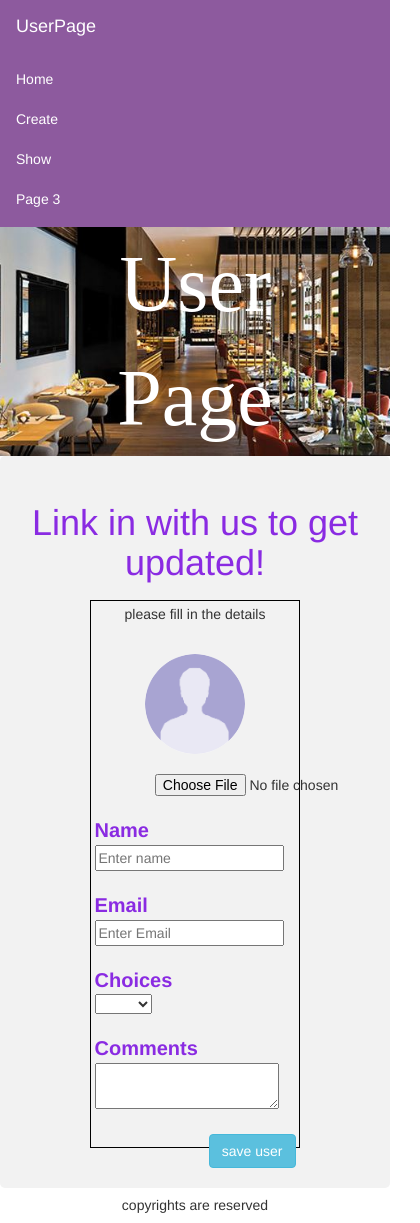
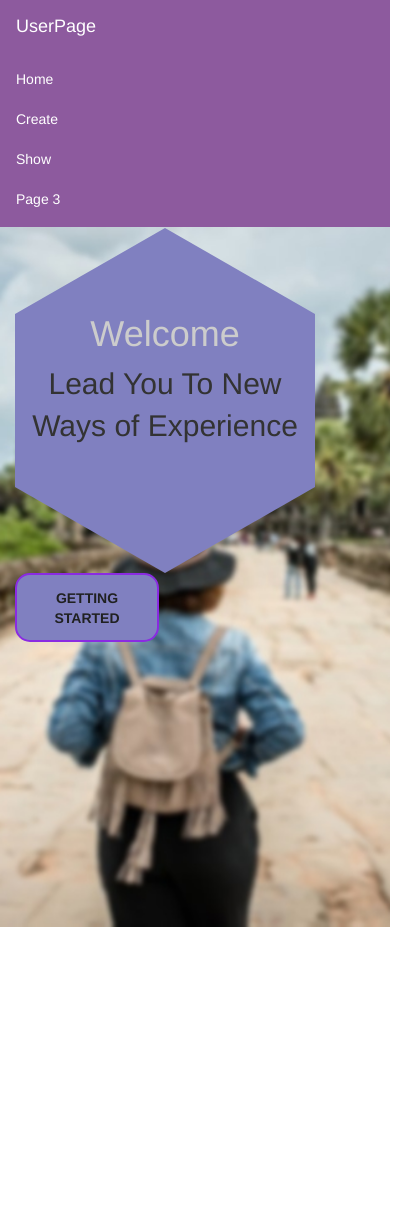
Before and after one commit to alinaali12/AngularApp, an Angular app: page /front-page in a window 390 px wide. Shown: the whole page, 420 px wide, since content can reach past the window. After the commit the page ends 927 px from the top, so only its background shows below. Built offline with nearby package versions, Linux system fonts and the light colour scheme.

Commit message:
editandimproved

```diff
--- a/src/app/app.component.html
+++ b/src/app/app.component.html
@@ -20,9 +20,5 @@
   </div>
 </nav>
 <!-- Card -->
-<header class="bgimg w3-display-container w3-grayscale-min" id="home">
-    <div class="text-center">
-      <span style="font-size:80px; color:white; font-family: Inconsolata;">User<br>Page</span>
-    </div>
-  </header>
+
   <div><router-outlet></router-outlet></div>
--- a/src/app/app.component.scss
+++ b/src/app/app.component.scss
@@ -20,7 +20,7 @@ ul li a{
   .bgimg {
     background-position: center;
     background-size: cover;
-    background-image: url('../assets/images/hotel.jpg');
+
     min-height : 75%;
   }
   .navbar {
--- a/src/app/edit-data/edit-data.component.scss
+++ b/src/app/edit-data/edit-data.component.scss
@@ -0,0 +1,24 @@
+
+body
+{
+  background-color: #fcfcfc;
+}
+.center-div
+{
+  position: absolute;
+  margin: auto;
+  margin-top:5%;
+  top: 0;
+  right: 0;
+  bottom: 0;
+  left: 0;
+  width: 700px;
+  height: 500px;
+  background:#cccccc;
+  border: 2px solid black;
+//   background-image: url('/assets/images/edit.jpg');
+//   background-repeat: no-repeat;
+  border-radius: 3px;
+
+
+}
--- a/src/app/front-page/front-page.component.html
+++ b/src/app/front-page/front-page.component.html
@@ -2,67 +2,74 @@
     <title>Bootstrap Example</title>
     <meta charset="utf-8">
     <meta name="viewport" content="width=device-width, initial-scale=1">
+    <link rel="stylesheet" href="https://www.w3schools.com/w3css/4/w3.css">
     <link rel="stylesheet" href="https://maxcdn.bootstrapcdn.com/bootstrap/3.4.0/css/bootstrap.min.css">
     <script src="https://ajax.googleapis.com/ajax/libs/jquery/3.4.1/jquery.min.js"></script>
     <script src="https://maxcdn.bootstrapcdn.com/bootstrap/3.4.0/js/bootstrap.min.js"></script>
   </head>
+  <body>
+    <div class="container">
+      <div class="row">
+                <div class="col-md-8 space">
 
-<div class="container">
-    <div class="header">
-      <div class="row">
-
-        <div class="col-10 ">
-            <h1>Link in with us to get updated!</h1>
+                  <div class="hexagon"><h1>Welcome</h1><p class="lead">Lead You To New Ways of Experience</p></div>
+                  <div>
+                    <button class="getstart" (click)= "showpage()">Getting Started</button>
+                  </div>
                 </div>
 
-      </div>
+                <div class="col-md-4 space" style="align-content: center; background-color: #EBE0E7;" *ngIf=" pageToggle==='show' || EditToggle==='show'">
 
-    </div>
-
-    <div class="main">
-    <p>please fill in the details</p><br>
                     <form ngNativeValidate (ngSubmit)="SendData()">
                         <div class="row">
                             <img src="assets/images/user.png" alt="Avatar" class="avatar">
                             <br>
                           </div>
 
-        <div class="file"><input type="file" name="image" (change)="onFileChanged($event)"></div>
-        <br>
                           <div class="row">
-            <div class="col-md-4">Name</div>
-            <div class="col-md-8"><input required type="text" placeholder="Enter name" [value]='name' (input)='name=$event.target.value'></div>
+                              <div class="col-md-2"></div>
+                              <div class="col-md-8"><input type="file" name="image" (change)="onFileChanged($event)" *ngIf=" pageToggle==='show'"></div>
                             </div>
                             <br>
+
                             <div class="row">
-            <div class="col-md-4" >Email</div>
-            <div class="col-md-8"><input required pattern="[a-z0-9._%+-]+@[a-z0-9.-]+\.[a-z]{2,}$" type="text" placeholder="Enter Email" [value]='email' (input)='email=$event.target.value' ></div>
+                                <div class="col-md-2" ><label *ngIf="EditToggle==='show'">Name</label></div>
+                                <div class="col-md-8"><input class ="styleinput" required type="text" placeholder="Enter name" [value]='name' (input)='name=$event.target.value' value="{{EditUser.name}}"></div>
                               </div>
                               <br>
+
                               <div class="row">
-            <div class="col-md-4" >Choices</div>
-            <div class="col-md-8"><select required [(ngModel)]="model.choice" name="abc">
-                <option value="lilies">lilies</option>
+                                  <div class="col-md-2" ><label *ngIf="EditToggle==='show'">Email</label></div>
+                                  <div class="col-md-8"><input required pattern="[a-z0-9._%+-]+@[a-z0-9.-]+\.[a-z]{2,}$" type="text" placeholder="Enter Email" [value]='email' (input)='email=$event.target.value' value="{{EditUser.email}}"></div>
+                                </div>
+                                <br>
+
+
+                                <div class="row">
+                                    <div class="col-md-2" ><label *ngIf="EditToggle==='show'">Choices</label></div>
+                                    <div class="col-md-8"><select class="styleinput" required [(ngModel)]="model.choice" name="abc"  value="{{EditUser.choice}}">
+                                        <option selected value="lilies">lilies</option>
                                         <option value="roses">roses</option>
                                         <option value="fillers">fillers</option>
                                       </select></div>
                                   </div>
                                   <br>
+
                                   <div class="row">
-            <div class="col-md-4" >Comments</div>
-            <div class="col-md-8"><textarea required width=100%; [value]='comments' (input)='comments=$event.target.value' ></textarea></div>
+                                      <div class="col-md-2" ><label *ngIf="EditToggle==='show'">Comments</label></div>
+                                      <div class="col-md-8"><textarea placeholder="Comments" class="styleinput" required width=100%; [value]='comments' (input)='comments=$event.target.value'  value="{{EditUser.comments}}"></textarea></div>
                                     </div>
                                     <br>
-          <input type="submit" [ngClass]="{'successactive': status=='clicked'}" class="btn btn-info pull-right" value="save user">
+                                    <input type="button" value="Cancel" (click)= "cancel()" class=" btn btn-danger" style="float: right;" *ngIf=" pageToggle==='show'">
+                                    <input type="submit" [ngClass]="{'successactive': status=='clicked'}" class="btn btn-info pull-right" value="save user" *ngIf=" pageToggle==='show'">
+                                    <input type="button" [ngClass]="{'successactive': status=='clicked'}" class="btn btn-warning pull-right" value=" Edit user" *ngIf=" EditToggle==='show'" (click)=saveChanges(EditUser) style="margin-bottom: 1%;">
+
 
                       </form>
-      <p id="data">{{name}}{{email}}{{choices}}{{Comments}}</p>
+
 
 
                 </div>
-
         </div>
-    <footer>
-    copyrights are reserved
-
-    </footer>
+    </div>
+  </body>
--- a/src/app/front-page/front-page.component.scss
+++ b/src/app/front-page/front-page.component.scss
@@ -1,42 +1,76 @@
+
+$bg: #3c3c3c;
+$white: #fff;
+$black: #202121;
+@mixin transition($property: all, $duration: 0.5s, $ease: cubic-bezier(0.65,-0.25,0.25, 1.95)) {
+  transition: $property $duration $ease;
+}
+
+* {
+  box-sizing: border-box;
+  &::before, &::after {
+    box-sizing: border-box;
+  }
+}
 
 
-*{
-    box-sizing: border-box;
+button {
+  position: relative;
+  display: inline-block;
+  cursor: pointer;
+  outline: none;
+  border: 0;
+  vertical-align: middle;
+  text-decoration: none;
+  font-size: inherit;
+  font-family: inherit;
+
+  &.getstart {
+    @include transition(all, 0.5s, cubic-bezier(0.65,-0.25,0.25,1.95));
+    font-weight: 900;
+    color: $black;
+    width: 40%;
+    border: 2px solid blueviolet;
+    border-radius: 15px;
+    padding: 1.25rem 2rem;
+    background: $white;
+    text-transform: uppercase;
+    background-color: #8080c0;
+    &:hover, &:focus, &:active {
+      letter-spacing: 0.125rem;
     }
-h1
-{
-    padding: 2%;
-    text-align: center;
-    color: blueviolet;
+  }
+}
+
+body {
+
+  background: url('/assets/images/backblur.jpg');
+  background-color: #cccccc;
+  height: 700px;
+  background-position: center;
+  background-repeat: no-repeat;
+  background-size: cover;
+  position: relative;
+}
+.space{
+  margin-top: 10%;
 
 }
-.main
-{
+.hexagon {
+  position: relative;
+  width: 300px;
+  height: 173.21px;
+  background-color: #8080c0;
+  margin: 86.60px 0;
+}
+.lead {
   text-align: center;
-    border: 1px solid black;
-    margin-left:20%;
-    margin-right:20%;
-    text-align: left;
-    padding: 1%;
-
-
+  margin: auto;
+  font-size: 30px;
 }
-.container {
+h1 {
+  color: #cccccc;
   text-align: center;
-    border-radius: 5px;
-    background-color: #f2f2f2;
-    padding: 20px;
-  }
-  p
-  {
-      text-align: center;
-  }
-  .col-md-4
-  {
-      font-weight: bold;
-      font-size: 20px;
-      color: blueviolet;
-
 }
 .avatar {
 
@@ -46,36 +80,66 @@ h1
   display: block;
   margin-left: auto;
   margin-right: auto;
-
-  }
-  .file
-  {
-      text-align: center;
-      margin-left: 30%;
-  }
-  .button{
-    margin-left: auto;
-    margin-right: auto;
-     display: block;
+  margin-top: 5%;
 }
 
-
-  footer
-  {
-    text-align: center;
-    padding: 2%;
-  }
-  .sub-btn {
-    background: blueviolet;
-    margin-left: auto;
-    margin-right: auto;
-    display: block;
-    font-size: 20px;
+.hexagon:before,
+.hexagon:after {
+  content: "";
+  position: absolute;
+  width: 0;
+  border-left: 150px solid transparent;
+  border-right: 150px solid transparent;
 }
 
-  a:hover {
-    background-color: blueviolet;
+.hexagon:before {
+  bottom: 100%;
+  border-bottom: 86.60px solid #8080c0;
+}
+
+.hexagon:after {
+  top: 100%;
+  width: 0;
+  border-top: 86.60px solid #8080c0;
 }
 .successactive{
   background-color: green !important;
 }
+.styleinput {
+  border: none;
+  border-bottom: 4px solid #8842d5;
+  background: #cccccc;
+}
+input[type=text] {
+  border: none;
+  border-bottom: 4px solid #8842d5;
+  background: #cccccc;
+  width: 130px;
+  -webkit-transition: width 0.5s ease-in-out;
+  transition: width 0.5s ease-in-out;
+  margin-left: 10%;
+}
+input[type=text]:focus {
+  width: 100%;
+}
+textarea:focus {
+  width: 100%;
+
+}
+textarea {
+  margin-left: 10%;
+}
+select {
+  margin-left: 10%;
+}
+label {
+  color: #8842d5;
+  margin-left: 10px;
+}
+input[type=file] {
+  margin-left: 10%;
+}
+input[type=button]
+{
+  margin-bottom: 1%;
+}
--- a/src/app/front-page/front-page.component.ts
+++ b/src/app/front-page/front-page.component.ts
@@ -2,6 +2,7 @@ import { Component, OnInit } from '@angular/core';
 import { Usermodel } from '../usermodel';
 import { DataserviceService } from '../dataservice.service';
 import { Router } from '@angular/router';
+
 @Component({
   selector: 'app-front-page',
   templateUrl: './front-page.component.html',
@@ -21,9 +22,22 @@ export class FrontPageComponent implements OnInit {
   filePreview: string;
   userfile: Usermodel = new Usermodel();
   status;
+  pageToggle;
+  EditToggle;
+  EditInfo = new Usermodel();
+  EditUser = new Usermodel();
   constructor(private Serviceobj: DataserviceService) { }
   ngOnInit() {
-    this.model.choice = '';
+    this.model.choice = 'lilies';
+    this.EditToggle = this.Serviceobj.getToggle();
+    this.EditUser = this.Serviceobj.getUser();
+    console.log('onint', this.Serviceobj.getUser());
+  }
+  showpage() {
+    this.EditToggle = '';
+    this.status = '';
+    this.pageToggle = 'show';
+    this.EditUser = new Usermodel();
   }
   SendData() {
   this.status = 'clicked';
@@ -51,11 +65,46 @@ onFileChanged(event) {
         data => console.log('success', data),
         error => console.log('error', error)
       );
-     // console.log(reader.result);
-     // this.filePreview = reader.result as string;
-     // const base = this.filePreview.split(',');
-     // console.log('s', base[1]);
     };
   }
 }
+saveChanges(edit: Usermodel) {
+  this.status = 'clicked';
+  this.model.name = this.name;
+  this.model.email = this.email;
+  this.model.comments = this.comments;
+  this.model.fileNames = this.fileN;
+  this.EditInfo.id = edit.id;
+  this.EditInfo.fileNames = edit.fileNames;
+  if (this.model.name === '') {
+    this.EditInfo.name = edit.name;
+  } else {
+    this.EditInfo.name = this.model.name;
+  }
+  if (this.model.email === '') {
+    this.EditInfo.email = edit.email;
+  } else {
+    this.EditInfo.email = this.model.email;
+  }
+  if (this.model.choice === '') {
+    this.EditInfo.choice = edit.choice;
+  } else {
+    this.EditInfo.choice = this.model.choice;
+  }
+  if (this.model.comments === '') {
+    this.EditInfo.comments = edit.comments;
+  } else {
+    this.EditInfo.comments = this.model.comments;
+  }
+  console.log('saveuser', this.EditInfo);
+  this.Serviceobj.saveEditedUser(this.EditInfo).subscribe(data => {
+    console.log('s', data);
+
+  }
+  );
 }
+cancel() {
+  this.pageToggle = '';
+
+}
+}
--- a/src/app/showresult/showresult.component.html
+++ b/src/app/showresult/showresult.component.html
@@ -4,12 +4,13 @@
 <div class="container">
 <table class="table table-bordered table-hover table-responsive ">
         <thead>
-            <th [ngClass]="{'sortactive': status=='Id'}"><i class="fa fa-fw fa-sort" (click) = "sort('Id',active)"></i>Id</th>
-          <th [ngClass]="{'sortactive': status=='Name'}"><i class="fa fa-fw fa-sort" (click) = "sort('Name',active)"></i>Name</th>
-          <th [ngClass]="{'sortactive': status=='Email'}"><i class="fa fa-fw fa-sort" (click) = "sort('Email',active)"></i>Email</th>
-          <th [ngClass]="{'sortactive': status=='Choice'}"><i class="fa fa-fw fa-sort" (click) = "sort('Choice',active)"></i>Choices</th>
-          <th [ngClass]="{'sortactive': status=='Comments'}"><i class="fa fa-fw fa-sort" (click) = "sort('Comments',active)"></i>Comments</th>
-          <th [ngClass]="{'sortactive': status=='FileNames'}"><i class="fa fa-fw fa-sort" (click) = "sort('FileNames',active)"></i>Files</th>
+            <th [ngClass]="{'sortactive': status=='Id'}">
+              <i class="fa" [ngClass]="{'fa-sort-down': status=='Id','fa-level-down': status !=='Id'}" (click) = "sort('Id',active)"></i>Id</th>
+          <th [ngClass]="{'sortactive': status=='Name'}"><i class="fa" [ngClass]="{'fa-sort-down': status=='Name','fa-level-down': status !=='Name'}" (click) = "sort('Name',active)"></i>Name</th>
+          <th [ngClass]="{'sortactive': status=='Email'}"><i class="fa" [ngClass]="{'fa-sort-down': status=='Email','fa-level-down': status !=='Email'}" (click) = "sort('Email',active)"></i>Email</th>
+          <th [ngClass]="{'sortactive': status=='Choice'}"><i class="fa" [ngClass]="{'fa-sort-down': status=='Choice','fa-level-down': status !=='Choice'}" (click) = "sort('Choice',active)"></i>Choices</th>
+          <th [ngClass]="{'sortactive': status=='Comments'}"><i class="fa" [ngClass]="{'fa-sort-down': status=='Comments','fa-level-down': status !=='Comments'}" (click) = "sort('Comments',active)"></i>Comments</th>
+          <th [ngClass]="{'sortactive': status=='FileNames'}"><i class="fa" [ngClass]="{'fa-sort-down': status=='FileNames','fa-level-down': status !=='FileNames'}" (click) = "sort('FileNames',active)"></i>Files</th>
           <th>Options</th>
         </thead>
         <tbody>
@@ -20,12 +21,12 @@
             <td> {{user.choice}} </td>
             <td> {{user.comments}} </td>
             <td><a (click)= DownloadUserFile(user.fileNames)>{{user.fileNames}}</a></td>
-            <td><a (click)= passId(user.id) ng-model="myVar">Edit</a>|<a (click)=deleteuser(user.id)>Delete</a></td>
+            <td><a [routerLink] = "['/front-page']" (click)= passId(user) ng-model="myVar">Edit</a>|<a (click)=deleteuser(user.id)>Delete</a></td>
           </tr>
         </tbody>
       </table>
 
-      <table class="table table-striped table-bordered" *ngIf="toggle==='show'">
+      <!-- <table class="table table-striped table-bordered" *ngIf="toggle==='show'">
           <th>Change Data</th>
 
           <tbody>
@@ -42,7 +43,7 @@
               <button style="float: right;" class="btn btn-danger" (click)=cancel()>Cancel</button>
               <button style="float: right;" class="btn btn-success" (click)=savechanges()>Save Changes</button>
 
-      </table>
+      </table> -->
 
       <nav aria-label="Page navigation example">
             <ul class="pagination" *ngFor="let page of pagesArray; let x = index" >
```
Also changed, not shown: src/app/dataservice.service.ts (+17 -0 lines), src/app/edit-data/edit-data.component.html (+11 -1 lines), src/app/showresult/showresult.component.ts (+16 -9 lines), src/assets/images/backblur.jpg (added), src/assets/images/edit.jpg (added). Lines whose indentation alone changed are shown as unchanged.
